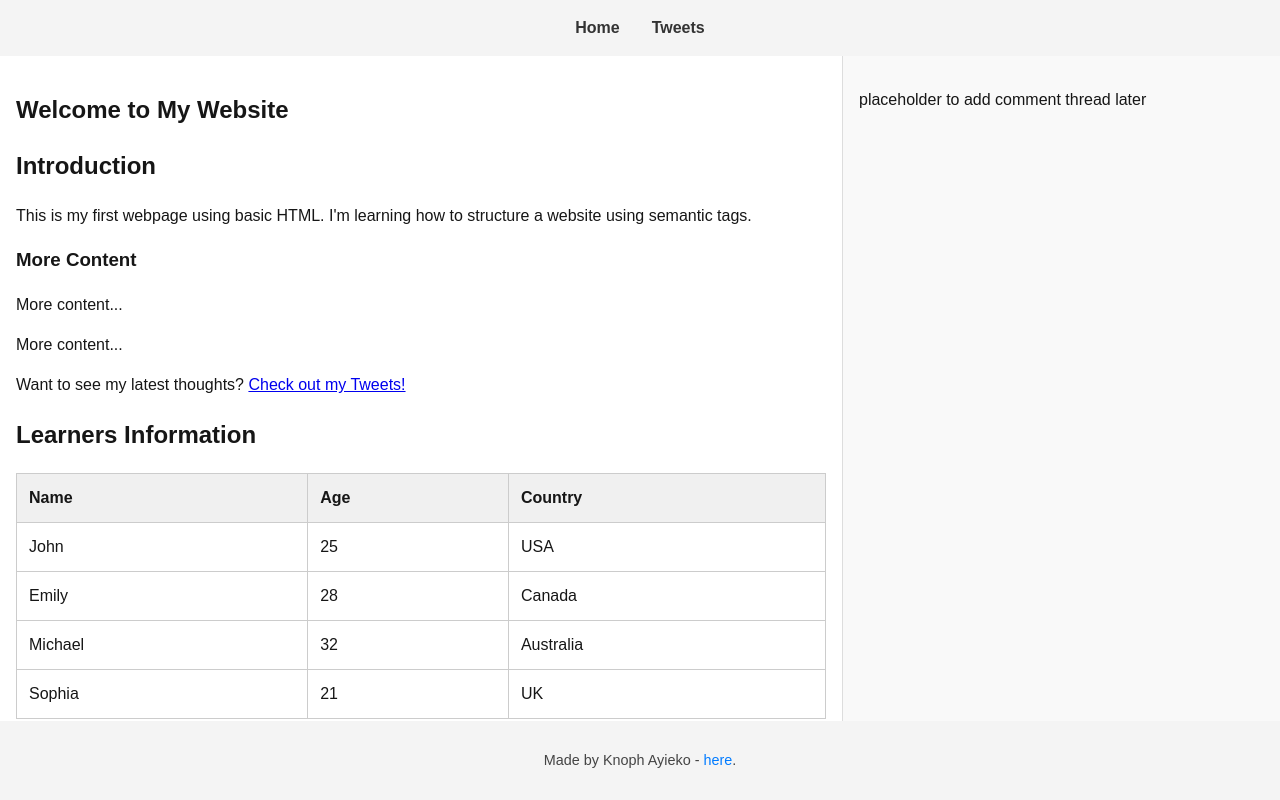
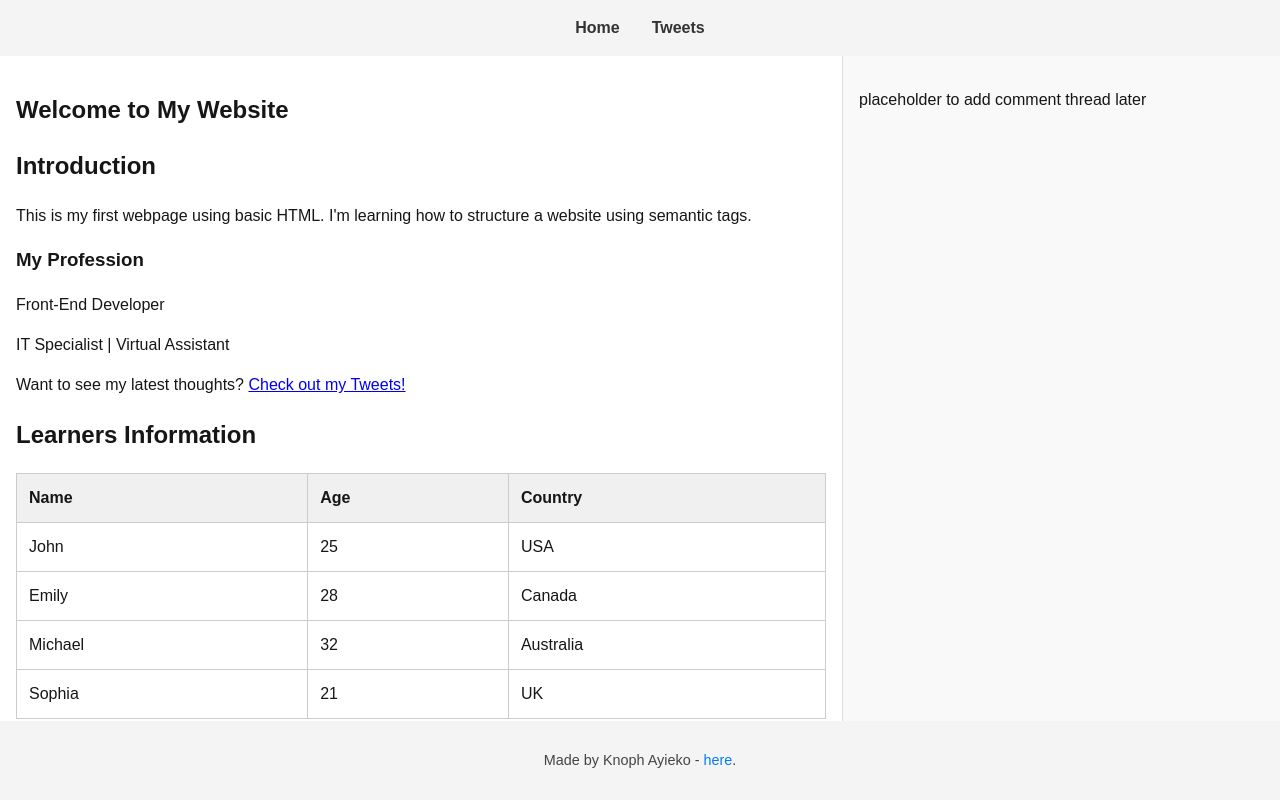
Before and after one commit to Knoph1/alx_html_css, a plain HTML site: page css_basic/index.html in a window 1280 px wide. Drawn offline with Linux system fonts and the light colour scheme.

Commit message:
General html scripts updates | index, tweets

```diff
--- a/css_basic/index.html
+++ b/css_basic/index.html
@@ -22,9 +22,9 @@
             <section>
                 <h2>Introduction</h2>
                 <p>This is my first webpage using basic HTML. I'm learning how to structure a website using semantic tags.</p>
-                <h3>More Content</h3>
-                <p>More content...</p>
-                <p>More content...</p>
+                <h3>My Profession</h3>
+                <p>Front-End Developer</p>
+                <p>IT Specialist | Virtual Assistant</p>
                 <p>Want to see my latest thoughts? <a href="tweets.html">Check out my Tweets!</a></p>
             </section>
 
```
Also changed, not shown: css_basic/tweets.html (+2 -2 lines).
